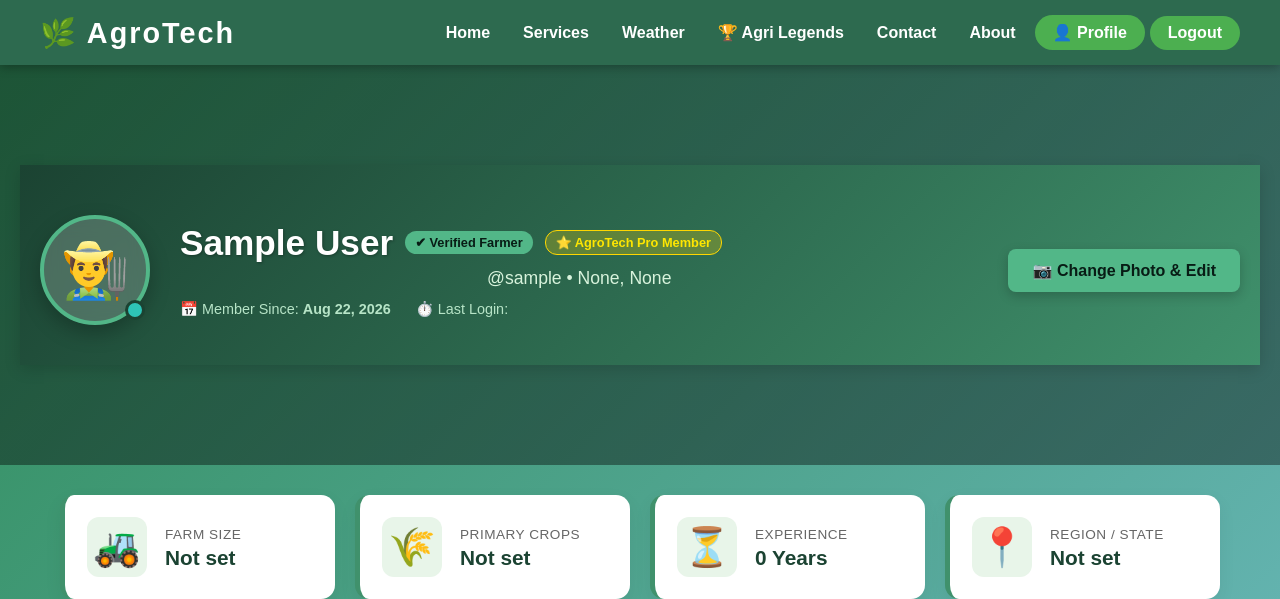
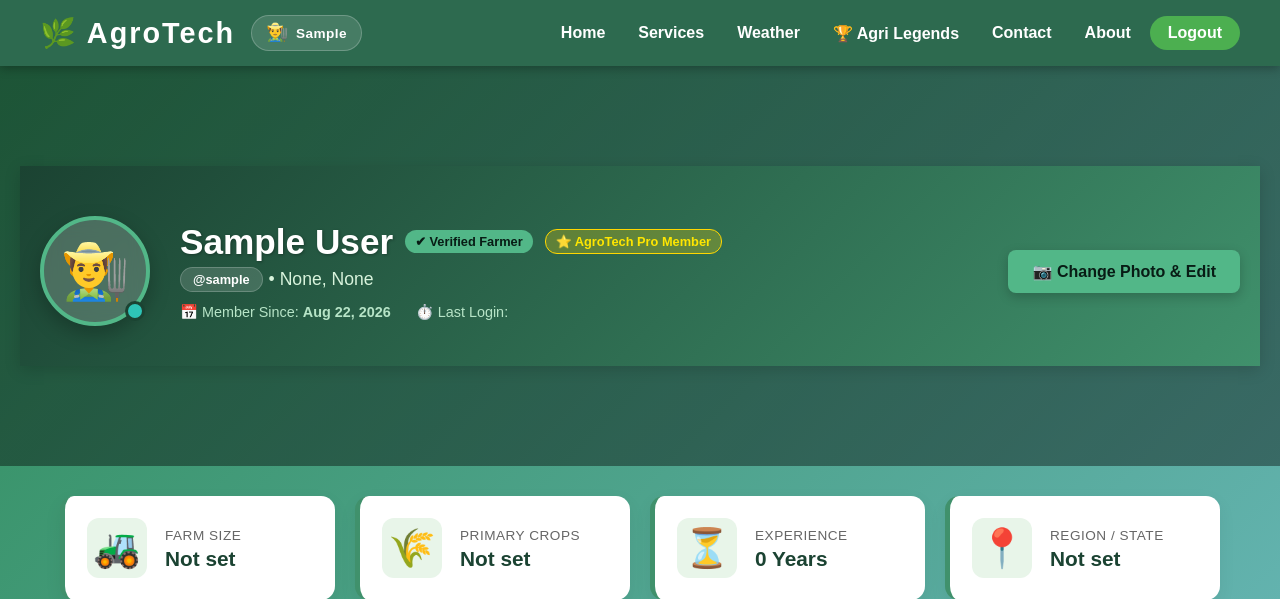
Before and after one commit to Sadique721/Agrotech, a Django app: page /user_profile/ in a window 1280 px wide. Shown: the top 599 px of the page. Run offline with Django 5.2, Linux system fonts and the light colour scheme; the visitor is signed in with stand-in values (Sample User, id 1); data comes from the database, SQL or seed files in the repository.

Commit message:
fix: Style @admin badge as red and render user profile photo/name next to logo in navbar

```diff
--- a/templates/base.html
+++ b/templates/base.html
@@ -483,6 +483,69 @@
                 text-align: center;
             }
         }
+
+        /* Logo Area & Navigation Profile Badge */
+        .logo-area {
+            display: flex;
+            align-items: center;
+            gap: 16px;
+        }
+
+        .nav-profile-badge {
+            display: flex;
+            align-items: center;
+            gap: 8px;
+            text-decoration: none;
+            background: rgba(255, 255, 255, 0.12);
+            padding: 5px 14px;
+            border-radius: 24px;
+            border: 1px solid rgba(255, 255, 255, 0.22);
+            transition: all 0.22s ease;
+            height: 36px;
+        }
+
+        .nav-profile-badge:hover {
+            background: rgba(255, 255, 255, 0.22);
+            border-color: rgba(255, 255, 255, 0.4);
+            transform: translateY(-1px);
+            box-shadow: 0 4px 10px rgba(0,0,0,0.1);
+        }
+
+        .nav-profile-img {
+            width: 24px;
+            height: 24px;
+            border-radius: 50%;
+            object-fit: cover;
+            border: 1.5px solid rgba(255, 255, 255, 0.7);
+            display: block;
+        }
+
+        .nav-profile-emoji {
+            font-size: 1.1rem;
+            line-height: 1;
+        }
+
+        .nav-profile-name {
+            color: white;
+            font-weight: 700;
+            font-size: 0.85rem;
+            letter-spacing: 0.4px;
+        }
+
+        @media (max-width: 580px) {
+            .nav-profile-name {
+                display: none; /* Hide name on small mobile viewports to avoid layout wrapping */
+            }
+            .logo-area {
+                gap: 8px;
+            }
+            .nav-profile-badge {
+                padding: 5px;
+                border-radius: 50%;
+                width: 36px;
+                justify-content: center;
+            }
+        }
     </style>
     {% block extra_css %}{% endblock %}
 </head>
@@ -490,7 +553,21 @@
     <!-- Header Section -->
     <header>
         <nav class="navbar">
-            <a href="{% url 'home' %}" class="logo">🌿 AgroTech</a>
+            <div class="logo-area">
+                <a href="{% url 'home' %}" class="logo">🌿 AgroTech</a>
+                {% if user.is_authenticated %}
+                    <a href="{% url 'user_profile' %}" class="nav-profile-badge">
+                        {% if user.profile.profile_picture %}
+                            <img src="{{ user.profile.profile_picture }}" alt="{{ user.username }}" class="nav-profile-img">
+                        {% else %}
+                            <span class="nav-profile-emoji">👨‍🌾</span>
+                        {% endif %}
+                        <span class="nav-profile-name">
+                            {% if user.first_name %}{{ user.first_name }}{% else %}{{ user.username }}{% endif %}
+                        </span>
+                    </a>
+                {% endif %}
+            </div>
 
             <!-- Mobile Hamburger Button -->
             <button class="menu-toggle" onclick="toggleMenu()" aria-label="Toggle Navigation">&#9776;</button>
@@ -503,7 +580,6 @@
                 <li><a href="{% url 'contact' %}">Contact</a></li>
                 <li><a href="{% url 'about' %}">About</a></li>
                 {% if user.is_authenticated %}
-                    <li><a href="{% url 'user_profile' %}" class="btn">👤 Profile</a></li>
                     <li><a href="{% url 'logout' %}" class="btn">Logout</a></li>
                 {% else %}
                     <li><a href="{% url 'login' %}" class="btn">Login</a></li>
--- a/templates/profile.html
+++ b/templates/profile.html
@@ -33,7 +33,14 @@
                 <span class="verified-badge">✔ Verified Farmer</span>
                 <span class="membership-pill">⭐ AgroTech Pro Member</span>
             </div>
-            <p class="user-handle">@{{ user.username }} • {{ profile.district }}, {{ profile.state }}</p>
+            <p class="user-handle">
+                {% if user.username == 'admin' %}
+                    <span class="admin-badge-tag">@{{ user.username }}</span>
+                {% else %}
+                    <span class="user-badge-tag">@{{ user.username }}</span>
+                {% endif %}
+                • {{ profile.district }}, {{ profile.state }}
+            </p>
 
             <div class="meta-row">
                 <span>📅 Member Since: <strong>{{ user.date_joined|date:"M d, Y" }}</strong></span>
@@ -450,6 +457,37 @@
         color: #d8f3dc;
         font-size: 1.1rem;
         margin-bottom: 12px;
+        display: flex;
+        align-items: center;
+        flex-wrap: wrap;
+        gap: 6px;
+    }
+
+    .admin-badge-tag {
+        background: linear-gradient(135deg, #d90429 0%, #ef233c 100%);
+        color: white !important;
+        font-weight: 800;
+        padding: 4px 12px;
+        border-radius: 20px;
+        font-size: 0.8rem;
+        border: 1.5px solid #ff4d6d;
+        box-shadow: 0 4px 12px rgba(217, 4, 41, 0.4);
+        display: inline-flex;
+        align-items: center;
+        letter-spacing: 0.5px;
+        text-shadow: 1px 1px 2px rgba(0,0,0,0.3);
+    }
+
+    .user-badge-tag {
+        background: rgba(255, 255, 255, 0.15);
+        color: white !important;
+        font-weight: bold;
+        padding: 4px 12px;
+        border-radius: 20px;
+        font-size: 0.8rem;
+        border: 1px solid rgba(255, 255, 255, 0.2);
+        display: inline-flex;
+        align-items: center;
     }
 
     .meta-row {
```
